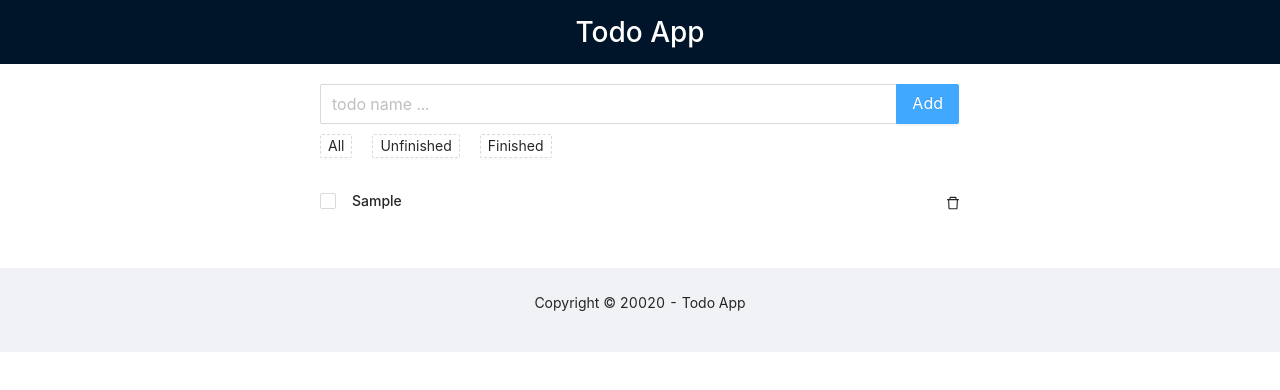
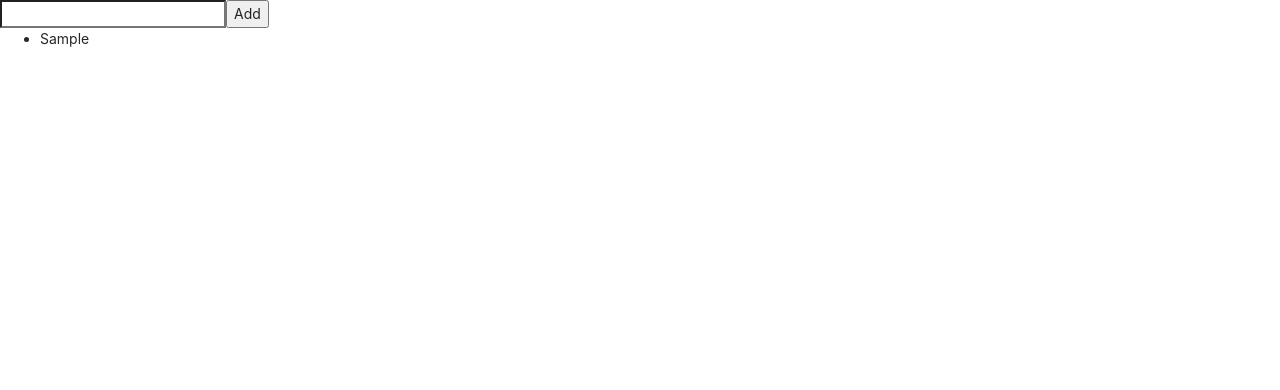
Before and after one commit to ThanhTrieu/Reactjs-2007A, a React (Create React App) app: page / in a window 1280 px wide. Both pictures are taken after typing "Sample" into the empty fields and a click on the button "Add". Shown: the top 390 px of the page. Built offline with nearby package versions, Linux system fonts and the light colour scheme.

Commit message:
update code

```diff
--- /dev/null
+++ b/src/Hooks/components/add-todo.js
@@ -0,0 +1,25 @@
+import React from 'react';
+import PropTypes from 'prop-types';
+const AddTodo = (props) => {
+  return (
+    <>
+      <input
+        value={props.value}
+        type={props.type}
+        onChange={props.change} />
+      <button
+        type={props.typeButton}
+        onClick={() => props.add(props.value)}
+        >{props.children}</button>
+    </>
+  )
+}
+AddTodo.propTypes = {
+  type: PropTypes.string,
+  change: PropTypes.func.isRequired,
+  typeButton: PropTypes.string,
+  value: PropTypes.string,
+  add: PropTypes.func.isRequired,
+  children: PropTypes.string
+}
+export default React.memo(AddTodo);
--- /dev/null
+++ b/src/Hooks/components/list-todo.js
@@ -0,0 +1,17 @@
+import React from 'react';
+import PropTypes from 'prop-types';
+const ListTodo = (props) => {
+  return (
+    <>
+      <ul>
+      { props.todo.map( item => (
+        <li key={ item.id }>{item.name}</li>
+      )) }
+      </ul>
+    </>
+  )
+}
+ListTodo.propTypes = {
+  todo: PropTypes.array
+}
+export default React.memo(ListTodo);
--- /dev/null
+++ b/src/Hooks/todo.js
@@ -0,0 +1,40 @@
+import React, { useState } from 'react';
+import AddTodo from './components/add-todo';
+import ListTodo from './components/list-todo';
+
+const AppTodo = () => {
+  let [nameTodo, setNameTodo] = useState('');
+  let [idTodo, setIdTodo] = useState(1);
+  let [listTodo, setListTodo] = useState([]);
+
+  const changeInput = (event) => {
+    let val = event.target.value;
+    setNameTodo(val);
+  }
+
+  const addNameWork = (nameWork = '') => {
+    if(nameWork.length > 0){
+      setIdTodo(idTodo+1);
+      setListTodo([...listTodo, {
+        id: idTodo,
+        name: nameWork,
+        done: false
+      }]);
+      setNameTodo('');
+    }
+  }
+
+  return (
+    <>
+      <AddTodo
+        type="text"
+        typeButton="button"
+        change={changeInput}
+        add={addNameWork}
+        value={nameTodo}
+      > Add </AddTodo>
+      <ListTodo todo={listTodo}/>
+    </>
+  )
+}
+export default AppTodo;
--- a/src/index.js
+++ b/src/index.js
@@ -1,7 +1,7 @@
 import React from 'react';
 import ReactDOM from 'react-dom';
 import 'antd/dist/antd.css';
-import App from './todo/index';
+import App from './Hooks/todo';
 import * as serviceWorker from './serviceWorker';
 
 ReactDOM.render(
```
Also changed, not shown: src/Hooks/components/button.js (added, +18 -0 lines), src/Hooks/components/counter.js (added, +28 -0 lines), src/Hooks/components/input-number.js (added, +15 -0 lines), src/Hooks/components/result.js (added, +14 -0 lines), src/Hooks/index.js (added, +85 -0 lines).
